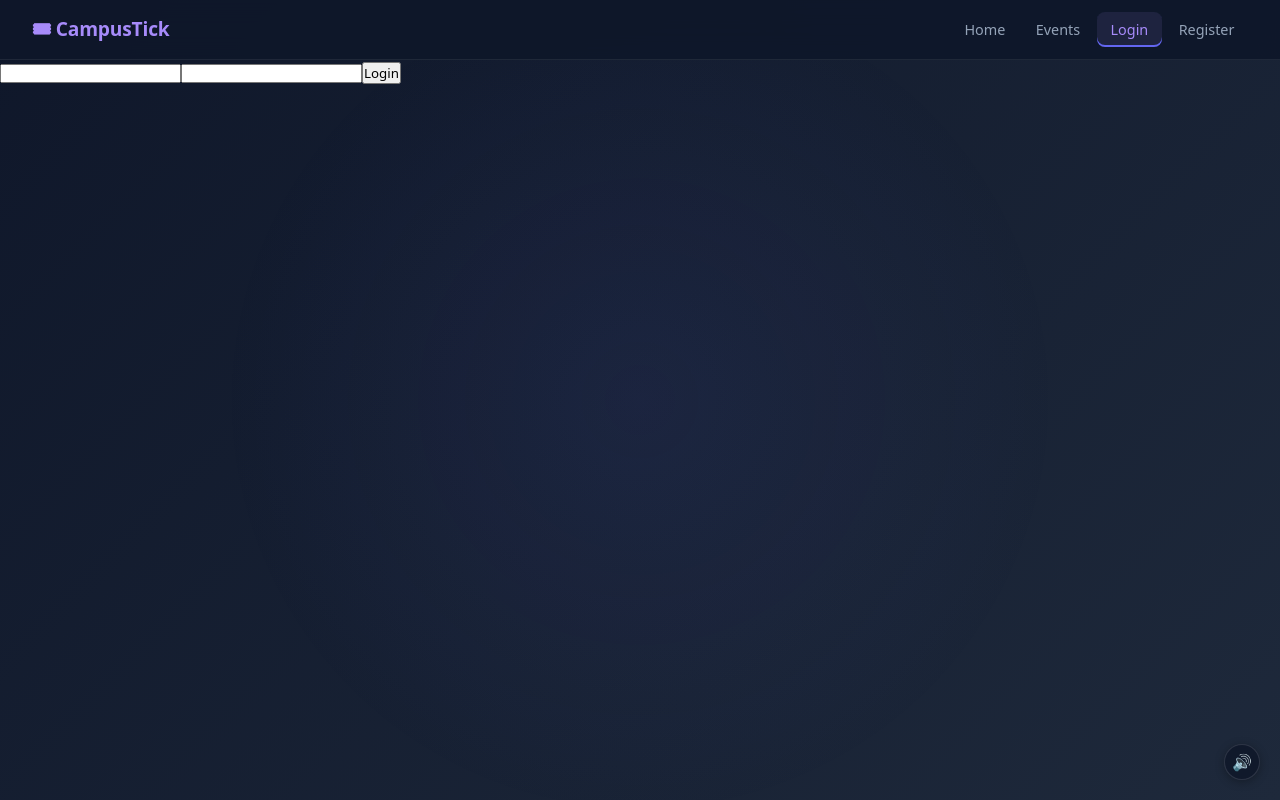
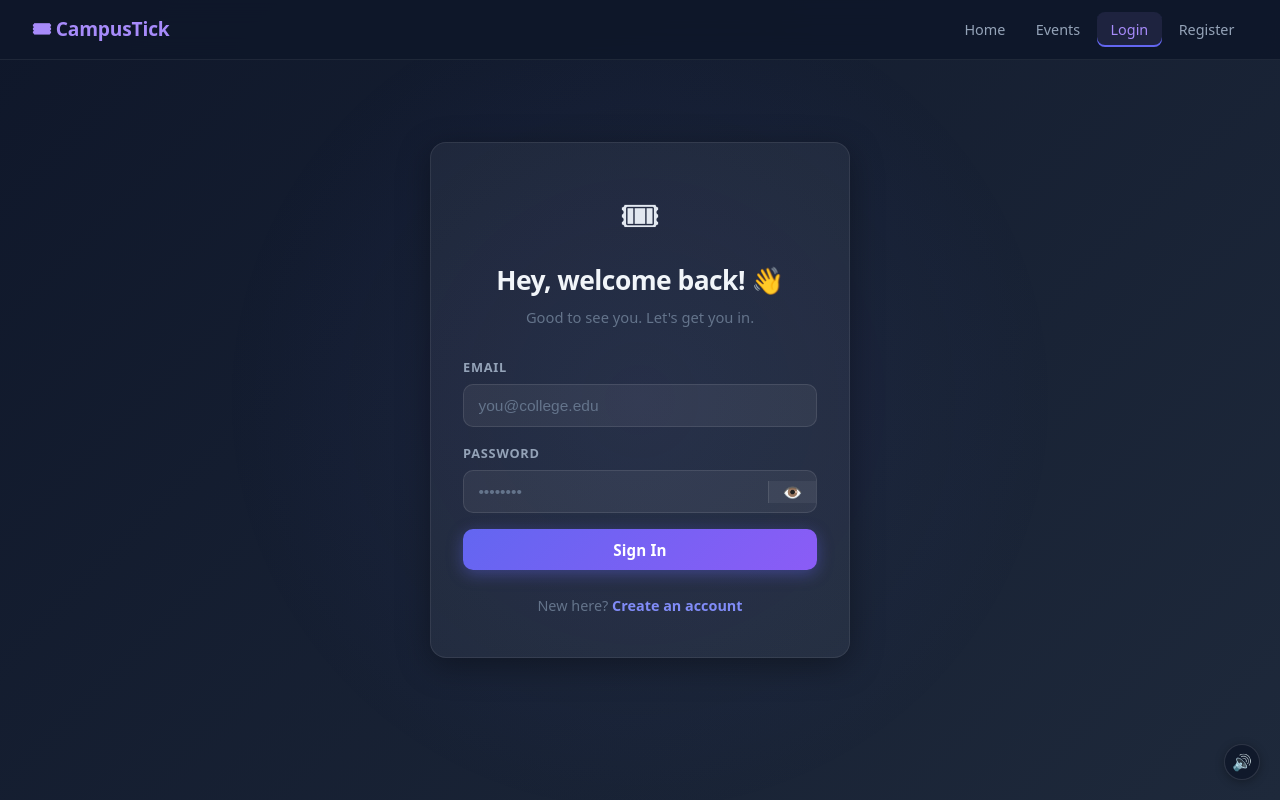
Before and after one commit to CoookieCoool/campustick1, a React (Vite) app in the folder frontend/: page /login in a window 1280 px wide. Built offline with nearby package versions, Linux system fonts and the light colour scheme.

Commit message:
fix: proper form handling

```diff
--- a/frontend/src/pages/LoginPage.jsx
+++ b/frontend/src/pages/LoginPage.jsx
@@ -1,106 +1,103 @@
-// import { useState } from "react";
-// import { useNavigate, Link } from "react-router-dom";
-// import { useAuth } from "../context/AuthContext";
-
-// export default function LoginPage() {
-//   const [form, setForm]         = useState({ email: "", password: "" });
-//   const [showPass, setShowPass] = useState(false);
-//   const [error, setError]       = useState("");
-//   const [loading, setLoading]   = useState(false);
-//   const { login } = useAuth();
-//   const navigate  = useNavigate();
-
-//   const handleChange = (e) => setForm({ ...form, [e.target.name]: e.target.value });
-
-//   const handleSubmit = async (e) => {
-//     e.preventDefault();
-//     setError("");
-//     setLoading(true);
-//     try {
-//       await login(form);
-//       navigate("/dashboard");
-//     } catch (err) {
-//       setError(err.response?.data?.message || "Login failed. Please try again.");
-//     } finally {
-//       setLoading(false);
-//     }
-//   };
-
-//   return (
-//     <div className="auth-page">
-//       <div className="card auth-card">
-//         <div className="auth-logo">🎟</div>
-//         <h2 className="auth-title">Hey, welcome back! 👋</h2>
-//         <p className="auth-sub">Good to see you. Let's get you in.</p>
-
-//         {error && <div className="alert alert--error">{error}</div>}
-
-//         <form onSubmit={handleSubmit} className="auth-form">
-//           <div className="form-group">
-//             <label className="form-label">Email</label>
-//             <input name="email" type="email" placeholder="you@college.edu"
-//               value={form.email} onChange={handleChange} className="form-input" required />
-//           </div>
-
-//           <div className="form-group">
-//             <label className="form-label">Password</label>
-//             <div className="pass-wrap">
-//               <input name="password" type={showPass ? "text" : "password"}
-//                 placeholder="••••••••" value={form.password} onChange={handleChange}
-//                 className="form-input--pass" required />
-//               <button type="button" className="pass-eye" onClick={() => setShowPass(!showPass)}>
-//                 {showPass ? "🙈" : "👁️"}
-//               </button>
-//             </div>
-//           </div>
-
-//           <button type="submit" className="btn btn--primary btn--full" disabled={loading}>
-//             {loading ? "Signing in…" : "Sign In"}
-//           </button>
-//         </form>
-
-//         <p className="auth-footer">
-//           New here? <Link to="/register" className="auth-link">Create an account</Link>
-//         </p>
-//       </div>
-//     </div>
-//   );
-// }
-
-
 import { useState } from "react";
+import { useNavigate, Link } from "react-router-dom";
 import { useAuth } from "../context/AuthContext";
 
 export default function LoginPage() {
   const { login } = useAuth();
+  const navigate = useNavigate();
 
   const [form, setForm] = useState({
     email: "",
     password: "",
   });
 
+  const [showPass, setShowPass] = useState(false);
+  const [error, setError] = useState("");
+  const [loading, setLoading] = useState(false);
+
   const handleChange = (e) => {
     setForm({ ...form, [e.target.name]: e.target.value });
   };
 
   const handleSubmit = async (e) => {
-    e.preventDefault(); // 🔥 CRITICAL
+    e.preventDefault(); // ✅ critical fix
+    setError("");
+    setLoading(true);
 
     try {
-      await login(form);
-      alert("Login successful");
+      await login(form); // ✅ main logic
+      navigate("/dashboard"); // ✅ better UX than alert
     } catch (err) {
       console.error(err);
-      alert("Login failed");
+      setError(err.response?.data?.message || "Login failed");
+    } finally {
+      setLoading(false);
     }
   };
 
   return (
-    <form onSubmit={handleSubmit}> {/* 🔥 MUST */}
-      <input name="email" type="email" onChange={handleChange} required />
-      <input name="password" type="password" onChange={handleChange} required />
+    <div className="auth-page">
+      <div className="card auth-card">
+        <div className="auth-logo">🎟</div>
 
-      <button type="submit">Login</button>
-    </form>
+        <h2 className="auth-title">Hey, welcome back! 👋</h2>
+        <p className="auth-sub">Good to see you. Let's get you in.</p>
+
+        {error && <div className="alert alert--error">{error}</div>}
+
+        {/* ✅ form wrapper from second code */}
+        <form onSubmit={handleSubmit} className="auth-form">
+          <div className="form-group">
+            <label className="form-label">Email</label>
+            <input
+              name="email"
+              type="email"
+              placeholder="you@college.edu"
+              value={form.email}
+              onChange={handleChange}
+              className="form-input"
+              required
+            />
+          </div>
+
+          <div className="form-group">
+            <label className="form-label">Password</label>
+            <div className="pass-wrap">
+              <input
+                name="password"
+                type={showPass ? "text" : "password"}
+                placeholder="••••••••"
+                value={form.password}
+                onChange={handleChange}
+                className="form-input--pass"
+                required
+              />
+              <button
+                type="button"
+                className="pass-eye"
+                onClick={() => setShowPass(!showPass)}
+              >
+                {showPass ? "🙈" : "👁️"}
+              </button>
+            </div>
+          </div>
+
+          <button
+            type="submit"
+            className="btn btn--primary btn--full"
+            disabled={loading}
+          >
+            {loading ? "Signing in…" : "Sign In"}
+          </button>
+        </form>
+
+        <p className="auth-footer">
+          New here?{" "}
+          <Link to="/register" className="auth-link">
+            Create an account
+          </Link>
+        </p>
+      </div>
+    </div>
   );
 }
```
